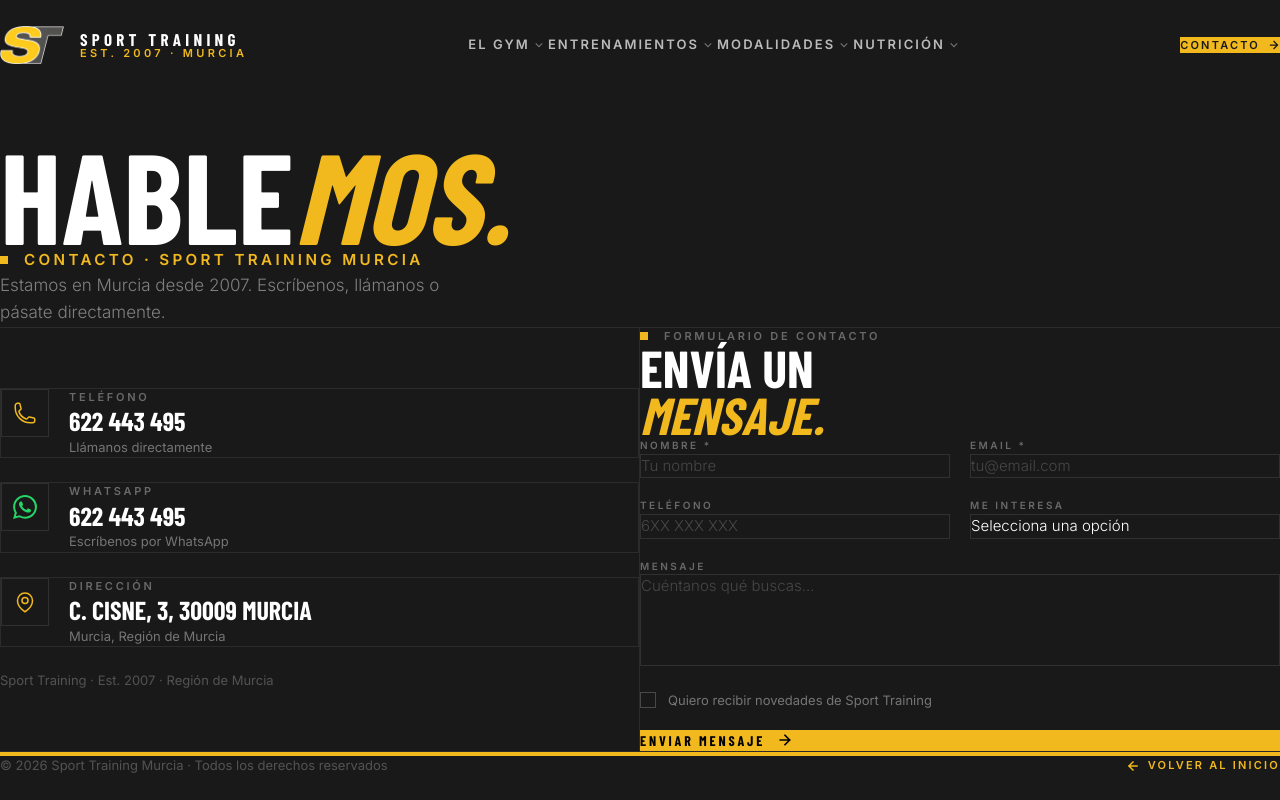
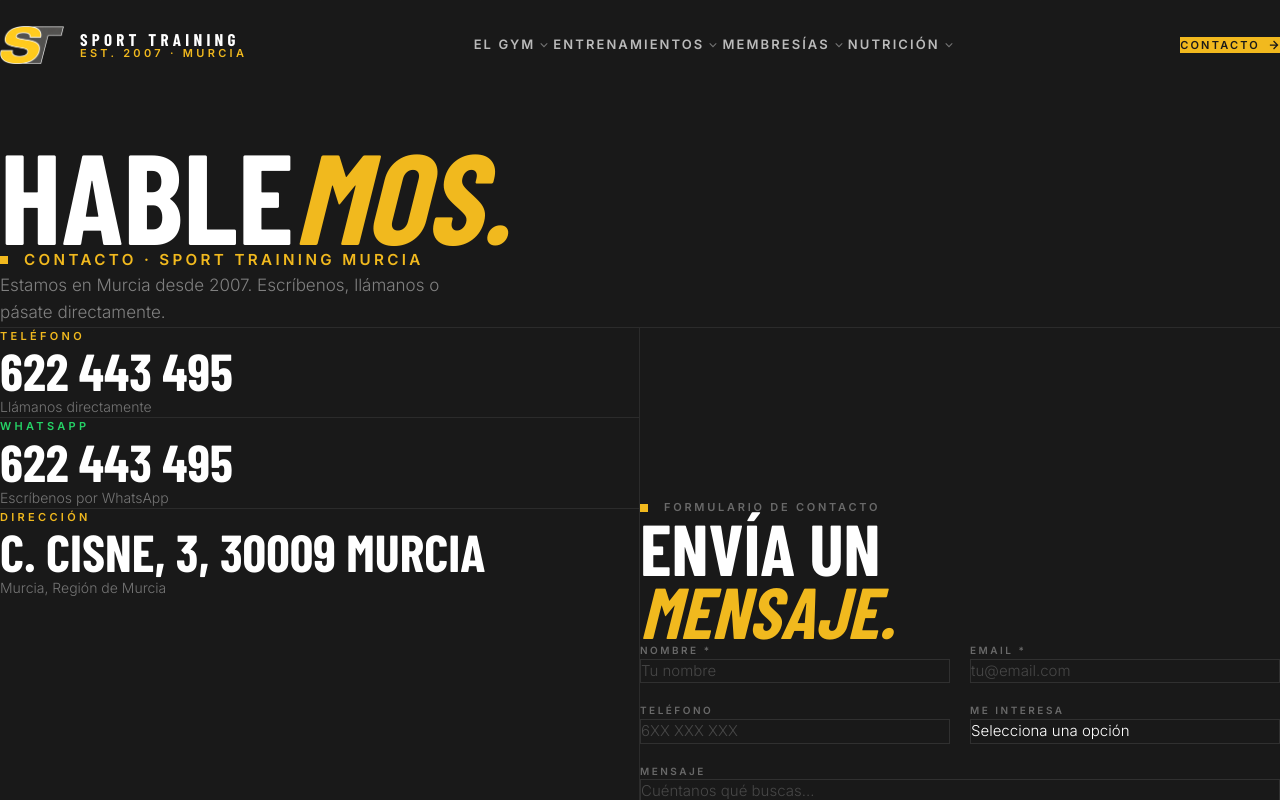
Before and after one commit to chrisrobinsonphotos/SportTraining_Webiste, a Next.js app: page /contacto in a window 1280 px wide. Shown: the top 800 px of the page. Built offline with nearby package versions, Linux system fonts and the light colour scheme; a web font is replaced by a local one.

Commit message:
redesign(contact): full-bleed rows, min-h-screen, larger heading | fix(nav): Modalidades → Membresías

```diff
--- a/components/ContactPage.tsx
+++ b/components/ContactPage.tsx
@@ -109,57 +109,49 @@
       </section>
 
       {/* ── MAIN CONTENT: contact info left, form right ── */}
-      <section ref={contentRef} className="grid lg:grid-cols-[1fr_1fr] border-b border-white/8">
+      <section ref={contentRef} className="grid lg:grid-cols-[1fr_1fr] lg:min-h-screen border-b border-white/8">
 
-        {/* Left: Contact cards */}
-        <div className="px-6 md:px-12 lg:px-16 py-16 flex flex-col justify-center gap-6 border-r border-white/8">
+        {/* Left: Contact items — large statement typography */}
+        <div className="px-6 md:px-12 lg:px-16 py-16 lg:py-24 flex flex-col justify-between border-r border-white/8">
+          <div>
             {contactItems.map((item, i) => (
               <motion.a
                 key={item.label}
                 href={item.href}
                 target={item.label !== 'Teléfono' ? '_blank' : undefined}
                 rel="noopener noreferrer"
-              initial={{ opacity: 0, x: -30 }}
-              animate={contentInView ? { opacity: 1, x: 0 } : {}}
-              transition={{ duration: 0.7, delay: i * 0.12, ease: [0.16, 1, 0.3, 1] }}
-              className="group flex items-start gap-5 border border-white/8 p-6 hover:border-white/20 transition-all duration-300"
+                initial={{ opacity: 0, y: 24 }}
+                animate={contentInView ? { opacity: 1, y: 0 } : {}}
+                transition={{ duration: 0.7, delay: i * 0.13, ease: [0.16, 1, 0.3, 1] }}
+                className={`group block py-10 lg:py-12 transition-all duration-300 ${i < contactItems.length - 1 ? 'border-b border-white/8' : ''}`}
               >
-              <div className="flex-shrink-0 w-12 h-12 flex items-center justify-center border border-white/10 group-hover:border-white/25 transition-colors duration-300"
-                style={{ color: item.color }}>
-                {item.icon}
-              </div>
-              <div className="flex-1 min-w-0">
-                <p style={{ fontFamily: 'var(--font-inter)', fontWeight: 600 }}
-                  className="text-[11px] tracking-[0.25em] uppercase text-white/35 mb-1">
+                <p style={{ fontFamily: 'var(--font-inter)', fontWeight: 600, color: item.color }}
+                  className="text-[11px] tracking-[0.3em] uppercase mb-4">
                   {item.label}
                 </p>
                 <p style={{ fontFamily: 'var(--font-barlow)', fontWeight: 800 }}
-                  className="text-white text-[22px] md:text-[26px] uppercase leading-tight truncate">
+                  className="text-white text-[36px] md:text-[44px] lg:text-[52px] uppercase leading-none mb-3 group-hover:text-[#F1B91E] transition-colors duration-300">
                   {item.value}
                 </p>
-                <p style={{ fontFamily: 'var(--font-inter)', fontWeight: 400 }}
-                  className="text-white/40 text-[13px] mt-1">
+                <div className="flex items-center gap-3">
+                  <p style={{ fontFamily: 'var(--font-inter)', fontWeight: 300 }}
+                    className="text-white/40 text-[14px]">
                     {item.sub}
                   </p>
-              </div>
-              <div className="flex-shrink-0 flex items-center gap-2 self-center opacity-0 group-hover:opacity-100 transition-opacity duration-300">
-                <span style={{ fontFamily: 'var(--font-inter)', fontWeight: 700, color: item.color }}
-                  className="text-[11px] tracking-[0.2em] uppercase whitespace-nowrap">
-                  {item.cta}
-                </span>
-                <svg className="w-3.5 h-3.5 group-hover:translate-x-1 transition-transform" fill="none" viewBox="0 0 24 24" stroke={item.color} strokeWidth={2.5}>
+                  <svg className="w-3.5 h-3.5 opacity-0 group-hover:opacity-100 group-hover:translate-x-1 transition-all duration-300" fill="none" viewBox="0 0 24 24" stroke={item.color} strokeWidth={2.5}>
                     <path strokeLinecap="square" d="M5 12h14M12 5l7 7-7 7" />
                   </svg>
                 </div>
               </motion.a>
             ))}
+          </div>
 
           <motion.p
             initial={{ opacity: 0 }}
             animate={contentInView ? { opacity: 1 } : {}}
-            transition={{ duration: 0.6, delay: 0.5 }}
+            transition={{ duration: 0.6, delay: 0.6 }}
             style={{ fontFamily: 'var(--font-inter)', fontWeight: 400 }}
-            className="text-white/25 text-[13px] mt-2"
+            className="text-white/20 text-[12px] pt-10"
           >
             Sport Training · Est. 2007 · Región de Murcia
           </motion.p>
@@ -170,10 +162,10 @@
           initial={{ opacity: 0, x: 30 }}
           animate={contentInView ? { opacity: 1, x: 0 } : {}}
           transition={{ duration: 0.7, delay: 0.2, ease: [0.16, 1, 0.3, 1] }}
-          className="px-6 md:px-12 lg:px-14 py-16 flex flex-col justify-center"
+          className="px-6 md:px-12 lg:px-14 py-16 lg:py-24 flex flex-col justify-center"
         >
-          <div className="mb-10">
-            <div className="flex items-center gap-4 mb-4">
+          <div className="mb-12">
+            <div className="flex items-center gap-4 mb-6">
               <div className="w-2 h-2 bg-[#F1B91E]" />
               <span style={{ fontFamily: 'var(--font-inter)', fontWeight: 600 }}
                 className="text-[11px] tracking-[0.25em] uppercase text-white/35">
@@ -181,7 +173,7 @@
               </span>
             </div>
             <h2 style={{ fontFamily: 'var(--font-barlow)', fontWeight: 800 }}
-              className="text-[42px] md:text-[52px] uppercase leading-[0.9] text-white">
+              className="text-[52px] md:text-[64px] lg:text-[72px] uppercase leading-[0.88] text-white">
               Envía un<br />
               <span style={{ fontStyle: 'italic', color: '#F1B91E' }}>mensaje.</span>
             </h2>
--- a/components/Navbar.tsx
+++ b/components/Navbar.tsx
@@ -26,7 +26,7 @@
     ],
   },
   {
-    label: 'Modalidades',
+    label: 'Membresías',
     href: '/#modalidades',
     children: [
       { label: 'Personal Training · Oro', href: '/#modalidades' },
```
Lines whose indentation alone changed are shown as unchanged.
